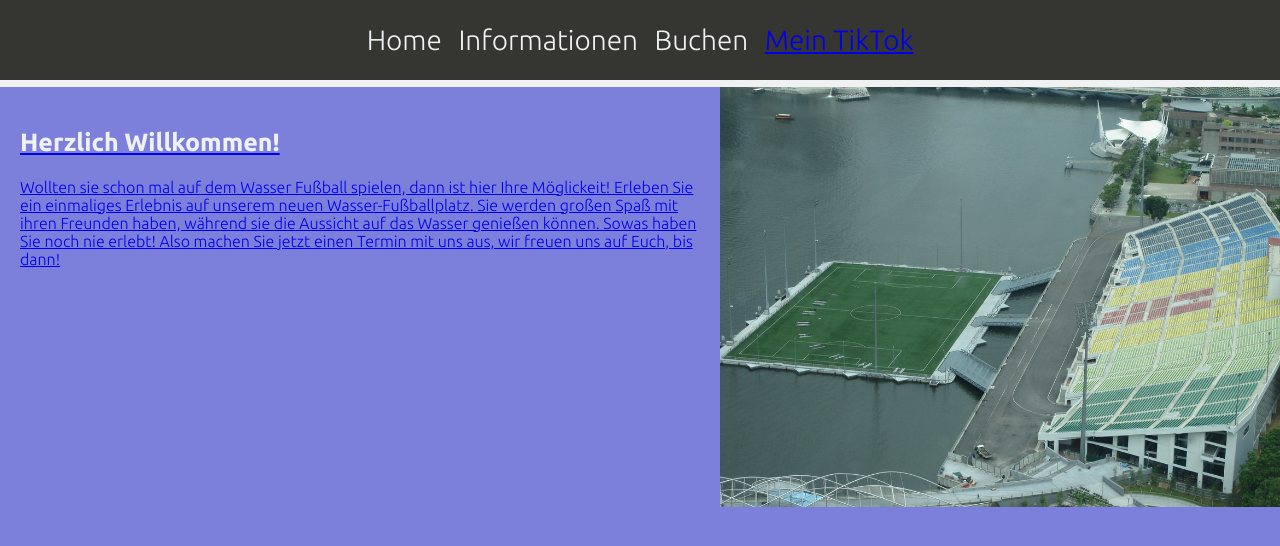
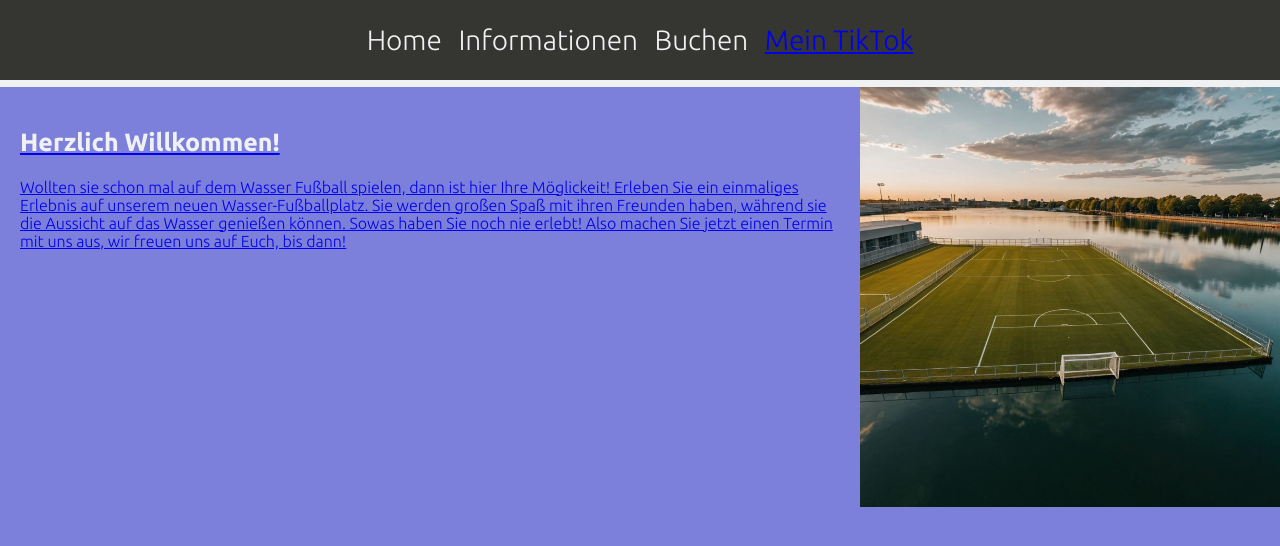
Before and after one commit to lasselind/lasselind.github.io, a plain HTML site: page index.html in a window 1280 px wide. Drawn offline with Linux system fonts and the light colour scheme.

Commit message:
ufhgufhgu

```diff
--- a/index.html
+++ b/index.html
@@ -23,7 +23,7 @@
             Sowas haben Sie noch nie erlebt!
             Also machen Sie jetzt einen Termin mit uns aus, wir freuen uns auf Euch, bis dann! </p>
          </div>
-            <img src="bilder/bild website lasse1.jpg" width="770" height="420">
+            <img src="bilderrr/1720444902705.png" width="770" height="420">
 
          </section>
             <section class="informationen">
```
Also changed, not shown: bilderrr/1720444902705.png (added).
